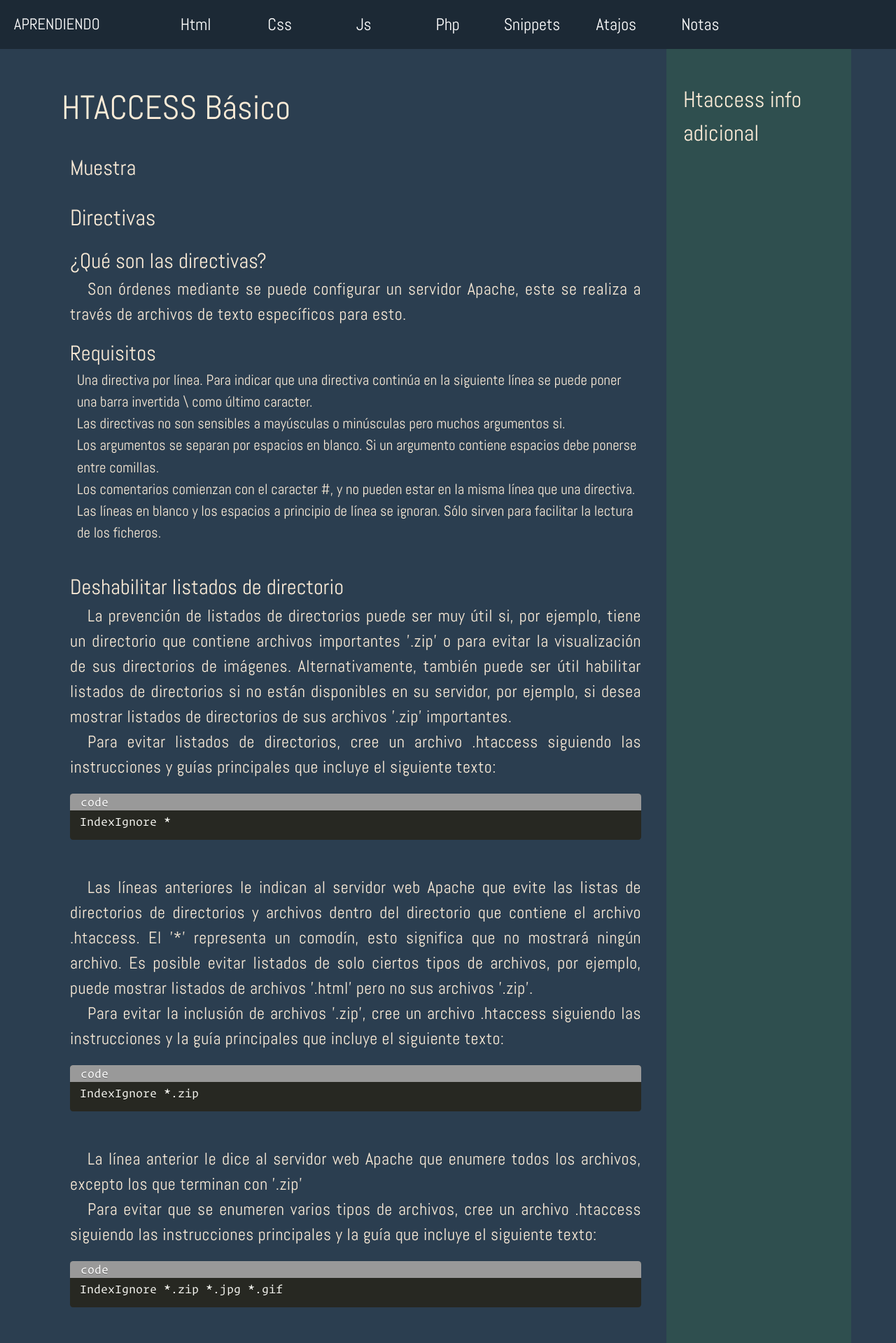
After one commit to jesushernan3/aprendiendo.local, a PHP site: page /views/vistas-php/php-htacces-basico.php in a window 1280 px wide. The commit adds this page. Shown: the top 1919 px of the page at 70% size. Run offline with PHP 8.4, Linux system fonts and the light colour scheme; some libraries are stand-ins or nearby versions.

Commit message:
varios ajustes, especialmente en css, funciona ahora bien el nav con sus subnavs

```diff
--- a/css/main.css
+++ b/css/main.css
@@ -22,6 +22,10 @@ a:visited {
 p {
   font-size: 1.5rem;
   letter-spacing: 0.5px;
+  text-align: justify;
+}
+article p {
+  text-indent: 25px;
 }
 hr {
   margin-top: 21px;
@@ -153,11 +157,9 @@ nav ul li ul li a {
   padding: 15px;
   line-height: 20px;
 }
-nav ul li ul {
-  left: 100px;
-}
+
 .nav-submenu {
-  left: 100px;
+  left: 100%;
 }
 .nueva {
   color: red;
@@ -255,7 +257,7 @@ main li {
   background: #273848;
   padding: 15px;
   border-radius: 3px;
-  font-size: 1.3rem;
+  font-size: 1.1rem;
 }
 /*================================
  Vista ARITCULO
--- a/inc/head.php
+++ b/inc/head.php
@@ -1,16 +1,18 @@
 <!DOCTYPE html>
 <html lang="es">
+
 <head>
 	<meta charset="UTF-8">
 	<meta name="viewport" content="with=device-with, initial-scale=1, maximum-scale=1">
 	<link rel="stylesheet" href="<?php echo $raiz; ?>css/bulma.css">
 	<link rel="stylesheet" href="<?php echo $raiz; ?>css/prism.css">
+	<link rel="stylesheet" href="<?php echo $raiz; ?>fonts/operator-mono.css">
 	<link rel="stylesheet" href="<?php echo $raiz; ?>css/main.css">
-		<link rel="stylesheet" href="<?php echo $raiz; ?>fonts/operator-mono.css">
 
 	<title>
 		<?php parametro_plantilla("titulo_pagina"); ?>
 	</title>
 </head>
+
 <body <?php idBody("id_body"); ?>>
 	<?php include('partials/header.php'); ?>
--- a/inc/partials/nav-main.php
+++ b/inc/partials/nav-main.php
@@ -29,11 +29,12 @@
         <li>
           <a href="<?php echo $raiz; ?>views/vistas-php/php-variables.php">Variables PHP</a></li>
         <li>
-          <a href="#!">Htaccess</a>
+          <a href="#!">htaccess</a>
           <!-- intento de colocar el sub menu dentro de menu principal, que se mueva hacia la derecha pero no está agarrando el css, no sé si es debido a jquery o lo que fuere pero cualquier directiva nueva en css no lo toma -->
           <ul class="nav-dropdown nav-submenu nueva">
-            <li class="nueva"><a href="<?php echo $raiz; ?>views/vistas-atajos/php-atajos-vscode.php">Atajos VS Code</a></li>
-            <li><a href="<?php echo $raiz; ?>views/vistas-atajos/php-atajos-emmet.php">Atajos Emmet</a></li>
+            <li class="nueva"><a href="<?php echo $raiz; ?>views/vistas-php/php-htacces-bases.php">Introducción</a></li>
+            <li class="nueva"><a href="<?php echo $raiz; ?>views/vistas-php/php-htacces-basico.php">Basico</a></li>
+            <li class="nueva"><a href="<?php echo $raiz; ?>views/vistas-php/php-htacces-url.php">Url</a></li>
           </ul>
         </li>
       </ul>
--- /dev/null
+++ b/views/vistas-php/php-htacces-basico.php
@@ -0,0 +1,69 @@
+<?php
+$raiz = "/";
+include_once "../../php/funciones-comunes.php";
+$titulo_pagina = 'Php - Htaccess - Básico';
+include "../../inc/head.php";
+?>
+<div class="container is-flex">
+  <main class="bd-main section">
+
+    <H1>HTACCESS Básico</H1>
+
+
+    <div class="tile is-parent">
+      <article class="tile is-child">
+        <h3>Muestra</h3>
+
+      </article>
+    </div>
+    <div class="tile is-parent">
+      <article class="tile is-child">
+        <h2>Directivas</h2>
+        <h3>¿Qué son las directivas?</h3>
+        <p>Son órdenes mediante se puede configurar un servidor Apache, este se realiza a través de archivos de texto específicos para esto.</p>
+        <p></p>
+
+        <h3>Requisitos</h3>
+        <p>
+          <ul>
+            <li>Una directiva por línea. Para indicar que una directiva continúa en la siguiente línea se puede poner una barra invertida \ como último caracter.</li>
+            <li>Las directivas no son sensibles a mayúsculas o minúsculas pero muchos argumentos si.</li>
+            <li>Los argumentos se separan por espacios en blanco. Si un argumento contiene espacios debe ponerse entre comillas.</li>
+            <li>Los comentarios comienzan con el caracter #, y no pueden estar en la misma línea que una directiva.</li>
+            <li>Las líneas en blanco y los espacios a principio de línea se ignoran. Sólo sirven para facilitar la lectura de los ficheros.</li>
+          </ul>
+        </p>
+      </article>
+    </div>
+    <div class="tile is-parent">
+      <article class="tile is-child">
+        <h3>Deshabilitar listados de directorio</h3>
+        <p>La prevención de listados de directorios puede ser muy útil si, por ejemplo, tiene un directorio que contiene archivos importantes '.zip' o para evitar la visualización de sus directorios de imágenes. Alternativamente, también puede ser útil habilitar listados de directorios si no están disponibles en su servidor, por ejemplo, si desea mostrar listados de directorios de sus archivos '.zip' importantes.</p>
+        <p>Para evitar listados de directorios, cree un archivo .htaccess siguiendo las instrucciones y guías principales que incluye el siguiente texto:</p>
+        <pre class="language-code" rel="code"><code class="language-code">IndexIgnore * </code></pre>
+        <p>Las líneas anteriores le indican al servidor web Apache que evite las listas de directorios de directorios y archivos dentro del directorio que contiene el archivo .htaccess. El '*' representa un comodín, esto significa que no mostrará ningún archivo. Es posible evitar listados de solo ciertos tipos de archivos, por ejemplo, puede mostrar listados de archivos '.html' pero no sus archivos '.zip'.</p>
+        <p>Para evitar la inclusión de archivos '.zip', cree un archivo .htaccess siguiendo las instrucciones y la guía principales que incluye el siguiente texto:</p>
+        <pre class="language-code" rel="code"><code class="language-code">IndexIgnore *.zip </code></pre>
+        <p>La línea anterior le dice al servidor web Apache que enumere todos los archivos, excepto los que terminan con '.zip'</p>
+        <p>Para evitar que se enumeren varios tipos de archivos, cree un archivo .htaccess siguiendo las instrucciones principales y la guía que incluye el siguiente texto:</p>
+        <pre class="language-code" rel="code"><code class="language-code">IndexIgnore *.zip *.jpg *.gif </code></pre>
+        <p>La línea anterior le dice al servidor web Apache que enumere todos los archivos, excepto los que terminan con '.zip', '.jpg' o '.gif'.</p>
+        <p>Alternativamente, si su servidor no permite listados de directorios y desea habilitarlos, cree un archivo .htaccess siguiendo las instrucciones y guías principales que incluye el siguiente texto:</p>
+        <pre class="language-code" rel="code"><code class="language-code"> Options +Indexes</code></pre>
+
+        <p>La línea anterior le dice al servidor web Apache que habilite la lista de directorios dentro del directorio que contiene este archivo .htaccess. También puede revertir esto para deshabilitar las listas de directorios reemplazando el signo más antes del texto 'Índices' con un signo menos. por ejemplo:</p>
+        <pre class="language-code" rel="code"><code class="language-code">Options -Indexes</code></pre>
+
+        <p>También puede incluir una descripción predeterminada para las listas de directorios que se muestra en la parte superior de la página colocando un archivo llamado 'HEADER' en el mismo directorio. El contenido de este archivo se muestra antes de la lista de contenidos del directorio. También puede incluir un pie de página, creando un archivo llamado 'README'. El contenido de este archivo se muestra después de la lista de contenidos del directorio.</p>
+      </article>
+    </div>
+
+
+
+  </main>
+
+  <aside class="barra-lateral section">
+    <h2>Htaccess info adicional</h2>
+  </aside>
+</div>
+<?php include("../../inc/foot.php"); ?>
```
Also changed, not shown: views/vistas-php/php-htacces-bases.php (added, +46 -0 lines), views/vistas-php/php-htaccess.php (deleted, +0 -53 lines), views/vistas-php/php-intro.php (+0 -8 lines), views/vista-snippets/php-snippets-contenido.php (added), views/vistas-php/php-htaccess-tips.php (added). Lines whose indentation alone changed are shown as unchanged.
